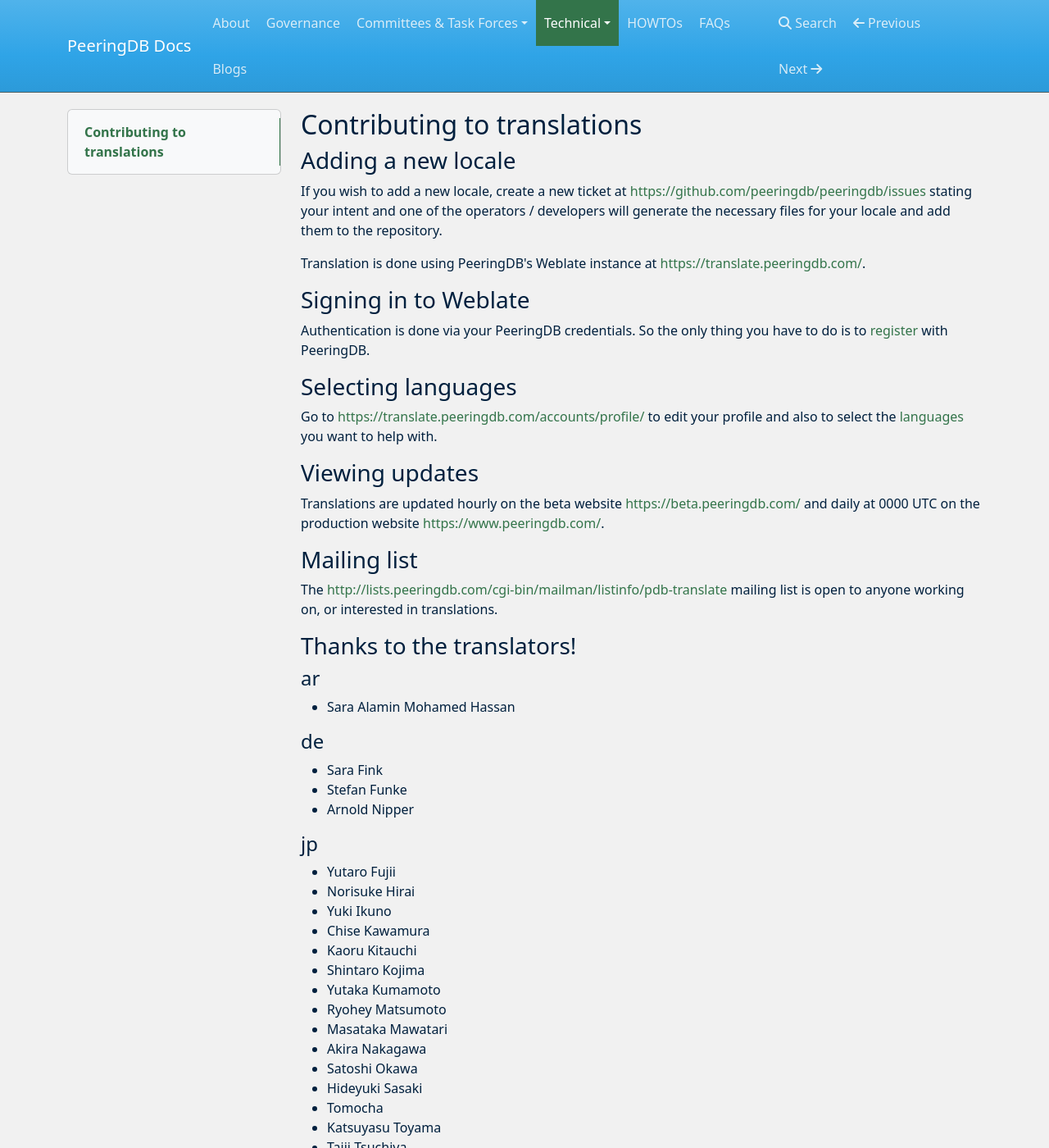
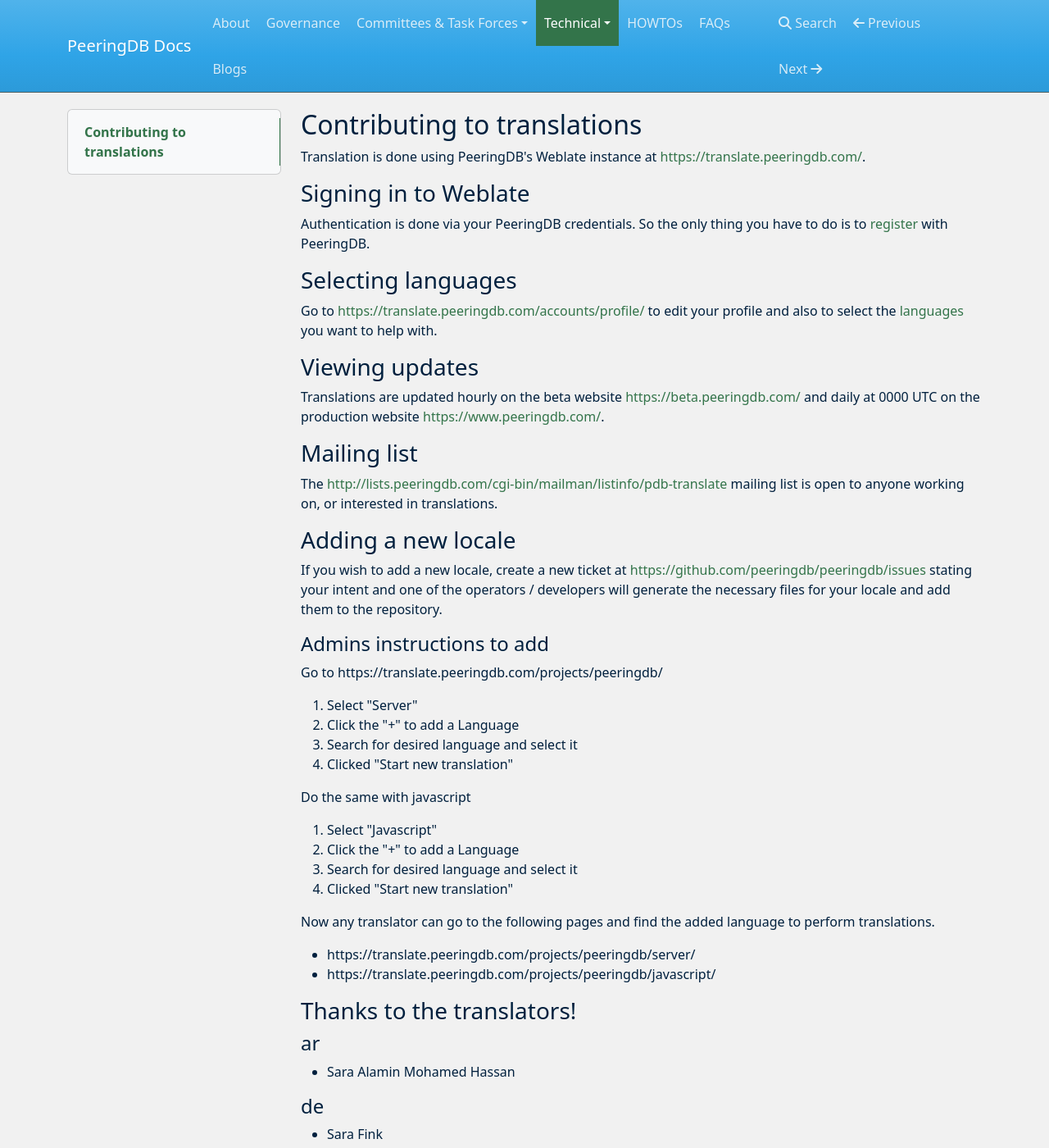
Before and after one commit to peeringdb/docs, an MkDocs documentation site: the page built from docs/translation.md, in a window 1280 px wide and 1400 px high. Shown: the whole window at 82% size. Built offline with MkDocs 1.6.1, drawn with Linux system fonts in a browser that asks for light colours; nearby versions of some CDN libraries.

Commit message:
update translation docs (#380)
* update translation docs

* remove language specific parts

```diff
--- a/docs/translation.md
+++ b/docs/translation.md
@@ -21,6 +17,32 @@
 ### Mailing list
 
 The <http://lists.peeringdb.com/cgi-bin/mailman/listinfo/pdb-translate> mailing list is open to anyone working on, or interested in translations.
+
+### Adding a new locale
+
+If you wish to add a new locale, create a new ticket at <https://github.com/peeringdb/peeringdb/issues> stating your intent and one of the operators / developers will generate the necessary files for your locale and add them to the repository.
+
+#### Admins instructions to add
+
+Go to https://translate.peeringdb.com/projects/peeringdb/
+
+1. Select "Server"
+2. Click the "+" to add a Language
+3. Search for desired language and select it
+4. Clicked "Start new translation"
+
+Do the same with javascript
+
+1. Select "Javascript"
+2. Click the "+" to add a Language
+3. Search for desired language and select it
+4. Clicked "Start new translation"
+
+Now any translator can go to the following pages and find the added language to perform translations.
+
+- https://translate.peeringdb.com/projects/peeringdb/server/
+- https://translate.peeringdb.com/projects/peeringdb/javascript/
+
 
 ### Thanks to the translators!
 
```
Also changed, not shown: other parts of docs/translation.md (+0 -4 lines).
